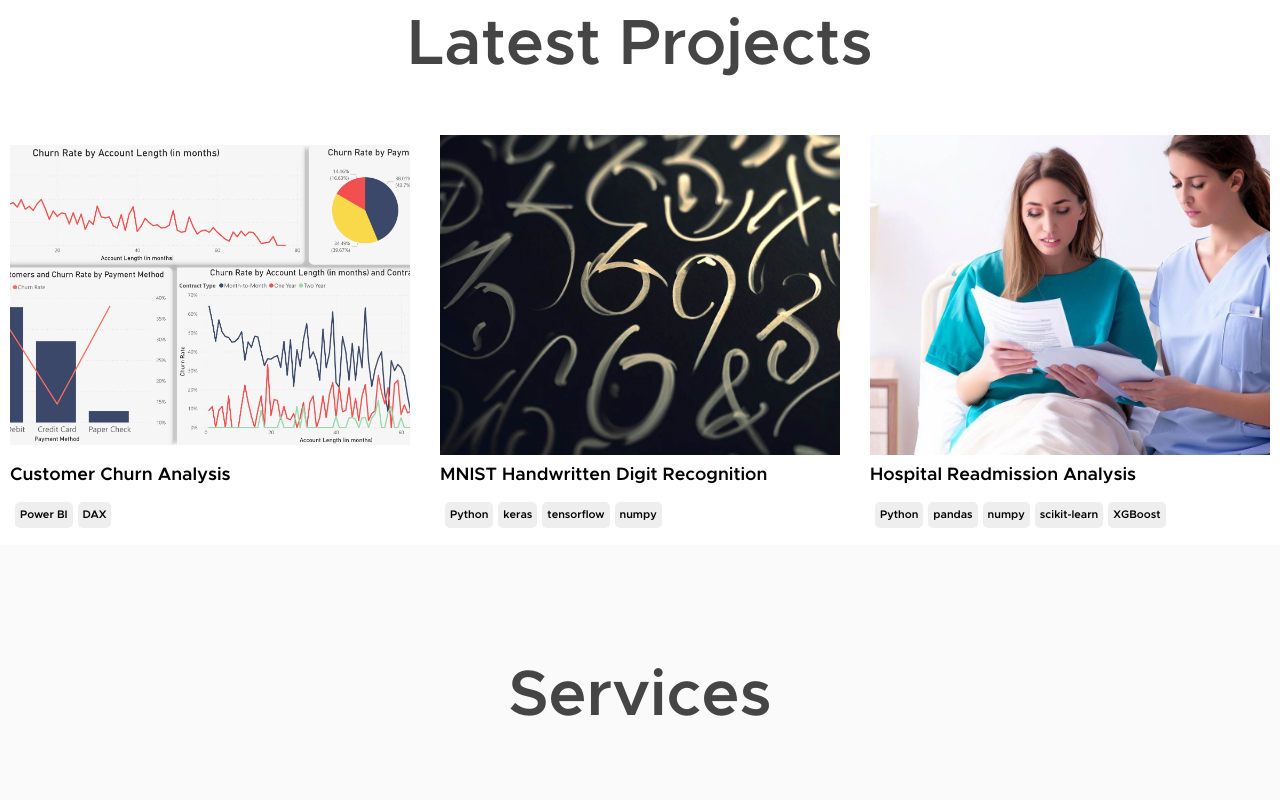
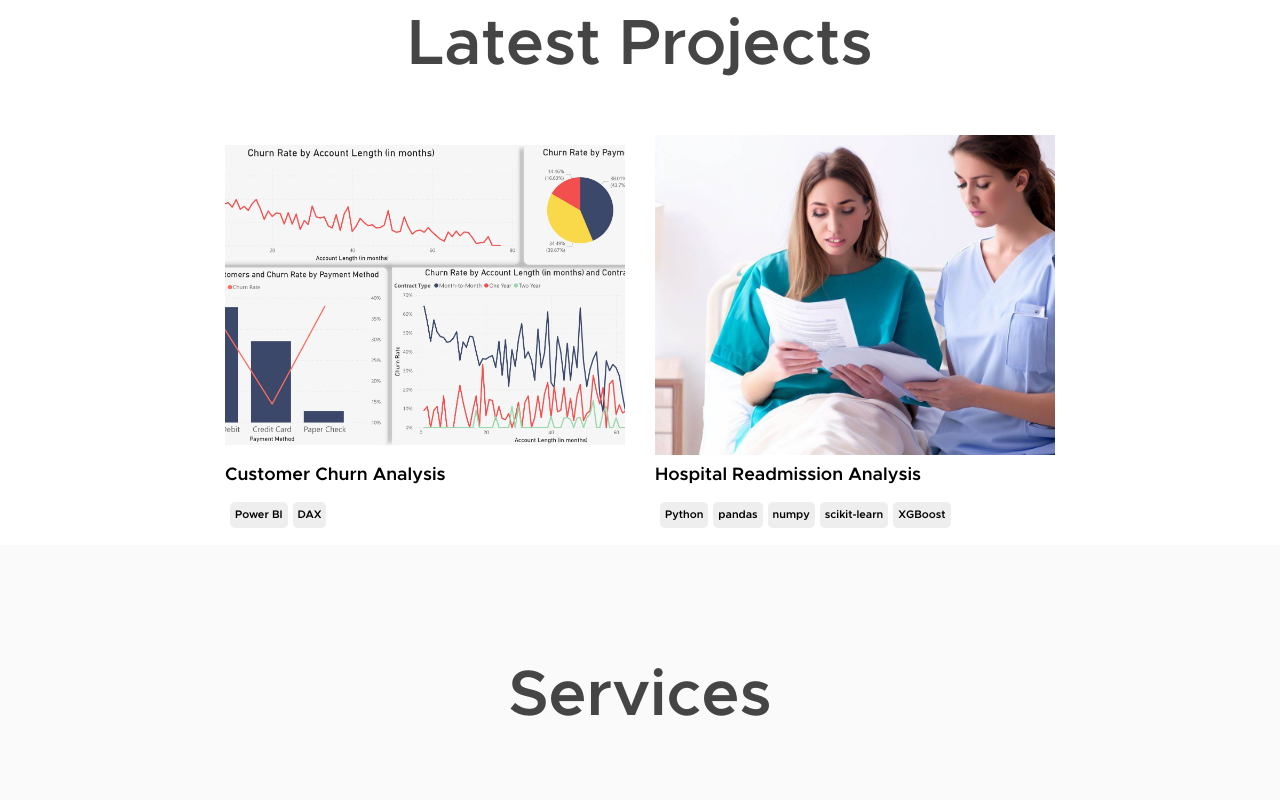
Before and after one commit to Behlil/behlil.github.io, a React (Vite) app: page / in a window 1280 px wide. Shown: the part 1660-2460 px from the top of the page. Built offline with nearby package versions, Linux system fonts and the light colour scheme.

Commit message:
Delete handwritten digits project

```diff
--- a/src/components/ProjectPage.jsx
+++ b/src/components/ProjectPage.jsx
@@ -39,14 +39,6 @@ const ProjectsPage = () => {
             to: "https://github.com/Behlil/Analyzing-Customer-Churn-using-Power-BI"
         },
         {
-            title: "MNIST Handwritten Digit Recognition",
-            domain: "Machine Learning",
-            description: "This project aims to recognize handwritten digits using convolutional neural networks (CNNs) in Python with Keras. The project uses the MNIST dataset, which contains 70,000 images of handwritten digits from 0 to 9. The project trains a five-layer CNN model on the dataset and achieves an accuracy of 98.51%.",
-            image: digits_img,
-            tag: [ "Python", "keras", "tensorflow", "numpy"],
-            to: "https://github.com/Behlil/MNIST-Handwritten-Digit-Recognition"
-        },
-        {
             title: "Hospital Readmission Analysis",
             domain: "Web Development",
             description: "This project aims to reduce hospital readmissions by using machine learning models to predict the risk of readmission for patients with diabetes. The project uses a dataset from the UCI Machine Learning Repository that contains clinical and administrative information of over 100,000 hospital admissions. The project explores different features, models, and evaluation metrics to find the best way to identify high-risk patients and provide recommendations for improving their care transitions.",
```
